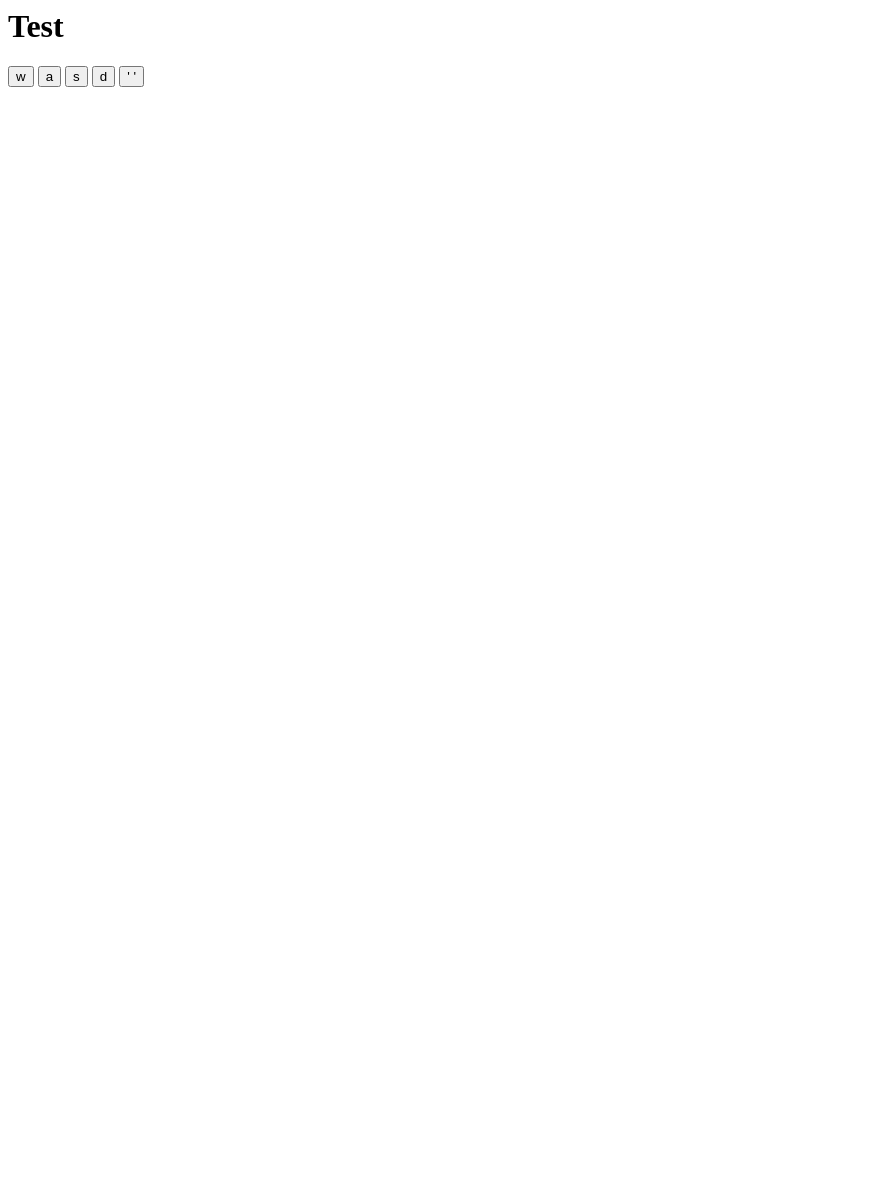
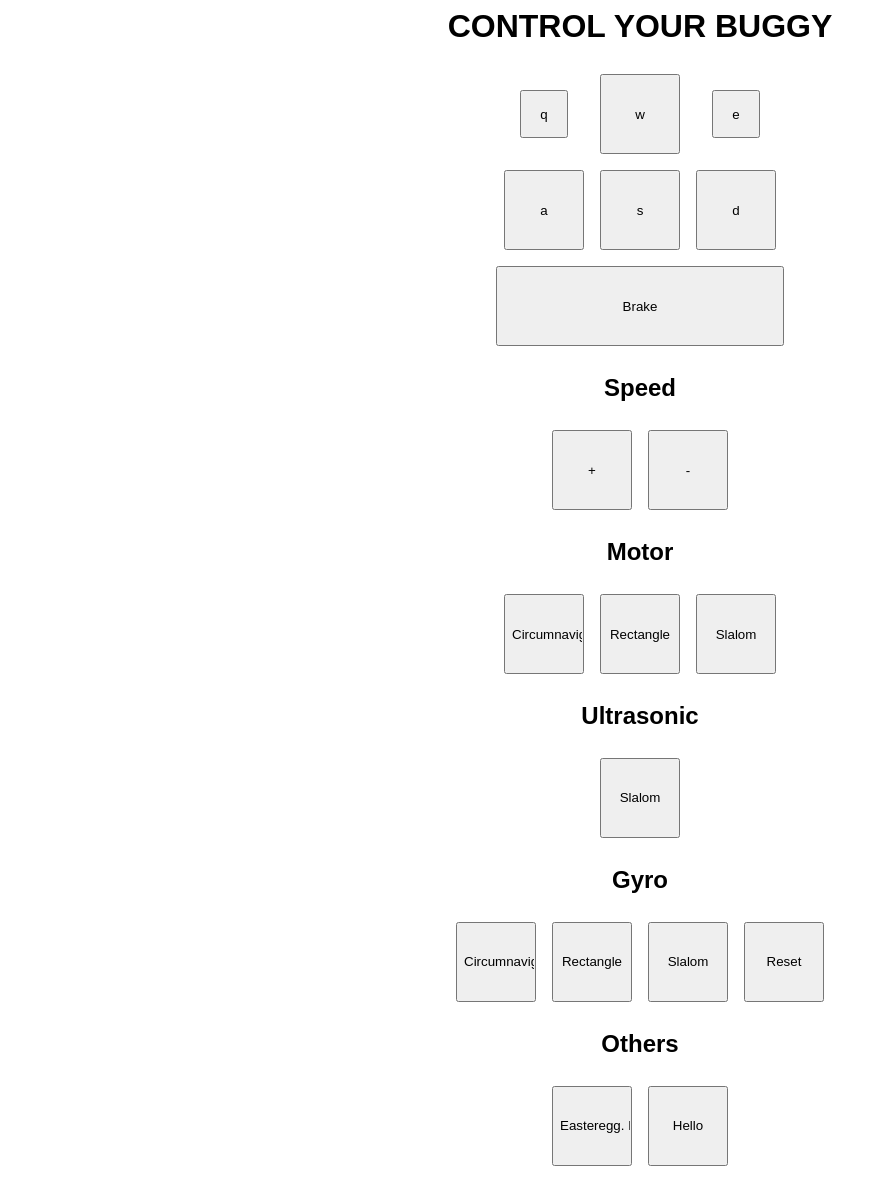
Before and after one commit to codinghusi/EES-Buggy, a plain HTML site: page webserver/templates/index.html in a window 1280 px wide. Shown: the whole page, without its empty margins (0-887 px from the left). Before the commit the page ends 800 px from the top, so only its background shows below. Drawn offline with Linux system fonts and the light colour scheme.

Commit message:
working!!!!

```diff
--- a/webserver/templates/index.html
+++ b/webserver/templates/index.html
@@ -1,31 +1,123 @@
-<h1>Test</h1>
-<form method="post" action="/">
+<style>
+  body {
+    font-family: Arial, Helvetica, sans-serif;
+    text-align: center;
+  }
+  .grid-container {
+    display: grid;
+    grid-template-columns: 1fr 1fr 1fr;
+    justify-items: center;
+    align-items: center;
+    margin-left: auto;
+    margin-right: auto;
+    width: fit-content;
+  }
+
+  input {
+    /* padding: 1rem; */
+    width: 5rem;
+    height: 5rem;
+    margin: 0.5rem;
+  }
+
+  .smaller {
+      width: 3rem;
+      height: 3rem;
+    }
+
+  .fill-row {
+    grid-column: 1 / 4;
+    width: 100%;
+  }
+
+  #w {
+    grid-column: 2;
+    grid-row: 1;
+  }
+
+  #a {
+    grid-column: 1;
+    grid-row: 2;
+  }
+
+  #s {
+    grid-column: 2;
+    grid-row: 2;
+  }
+
+  #d {
+    grid-column: 3;
+    grid-row: 2;
+  }
+
+  .flex {
+    display: flex;
+    justify-content: center;
+    align-items: center;
+  }
+</style>
+<h1>CONTROL YOUR BUGGY</h1>
+<form method="post" action="/" id="form">
+  <div class="grid-container">
+    <input type="submit" value="q" id="q" name="q" class="smaller">
     <input type="submit" value="w" id="w" name="w">
+    <input type="submit" value="e" id="e" name="e" class="smaller">
     <input type="submit" value="a" id="a" name="a">
     <input type="submit" value="s" id="s" name="s">
     <input type="submit" value="d" id="d" name="d">
-  <input type="submit" value="' '" id="' '" name="' '">
+    <input type="submit" value="Brake" id=" " name=" " class="fill-row">
+  </div>
+
+  <h2>Speed</h2>
+  <div class="flex">
+    <input type="submit" value="+" id="+" name="+">
+    <input type="submit" value="-" id="-" name="-">
+  </div>
+
+  <h2>Motor</h2>
+  <div class="flex">
+    <input type="submit" value="Circumnavigate" id="c" name="c">
+    <input type="submit" value="Rectangle" id="r" name="r">
+    <input type="submit" value="Slalom" id="o" name="o">
+  </div>
+
+  <h2>Ultrasonic</h2>
+  <div class="flex">
+    <input type="submit" value="Slalom" id="p" name="p">
+  </div>
+
+  <h2>Gyro</h2>
+  <div class="flex">
+    <input type="submit" value="Circumnavigate" id="C" name="C">
+    <input type="submit" value="Rectangle" id="R" name="R">
+    <input type="submit" value="Slalom" id="O" name="O">
+    <input type="submit" value="Reset" id="k" name="k">
+  </div>
+
+  <h2>Others</h2>
+  <div class="flex">
+    <input type="submit" value="Easteregg. Be careful ;)" id="u" name="u">
+    <input type="submit" value="Hello" id="h" name="h">
+  </div>
 </form>
 
 <script>
-  document.body.addEventListener("keydown", e => {
-    const key = e.key;
-    switch(key) {
-      case 'w':
-          document.getElementById('w').click();
-          break;
-        case 'd':
-          document.getElementById('d').click();
-          break;
-        case 'a':
-          document.getElementById('a').click();
-          break;
-        case 's':
-          document.getElementById('s').click();
-          break;
-        case ' ':
-          document.getElementById("' '").click();
-          break;
+  function send(key) {
+    const formdata = new FormData();
+    formdata.append(key, key);
+    fetch('/', {
+      method: 'POST',
+      body: formdata
+    })
   }
-  })
+
+  document.body.addEventListener('keydown', e => {
+    send(e.key);
+  });
+
+  document.getElementById('form').addEventListener('submit', e => {
+    e.preventDefault();
+    send(e.submitter.name);
+  });
+
 </script>
```
Also changed, not shown: 3 other files. Lines whose indentation alone changed are shown as unchanged.
